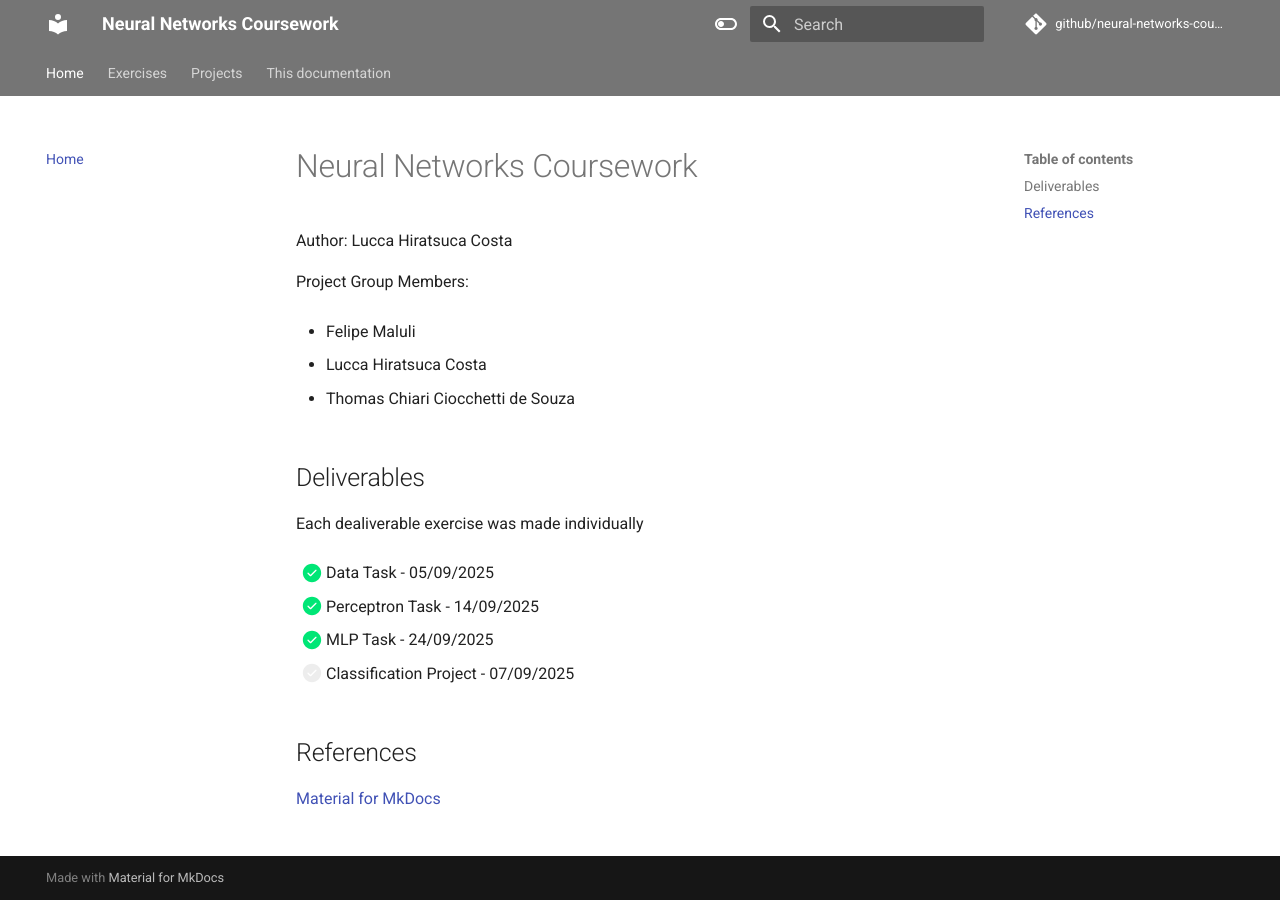
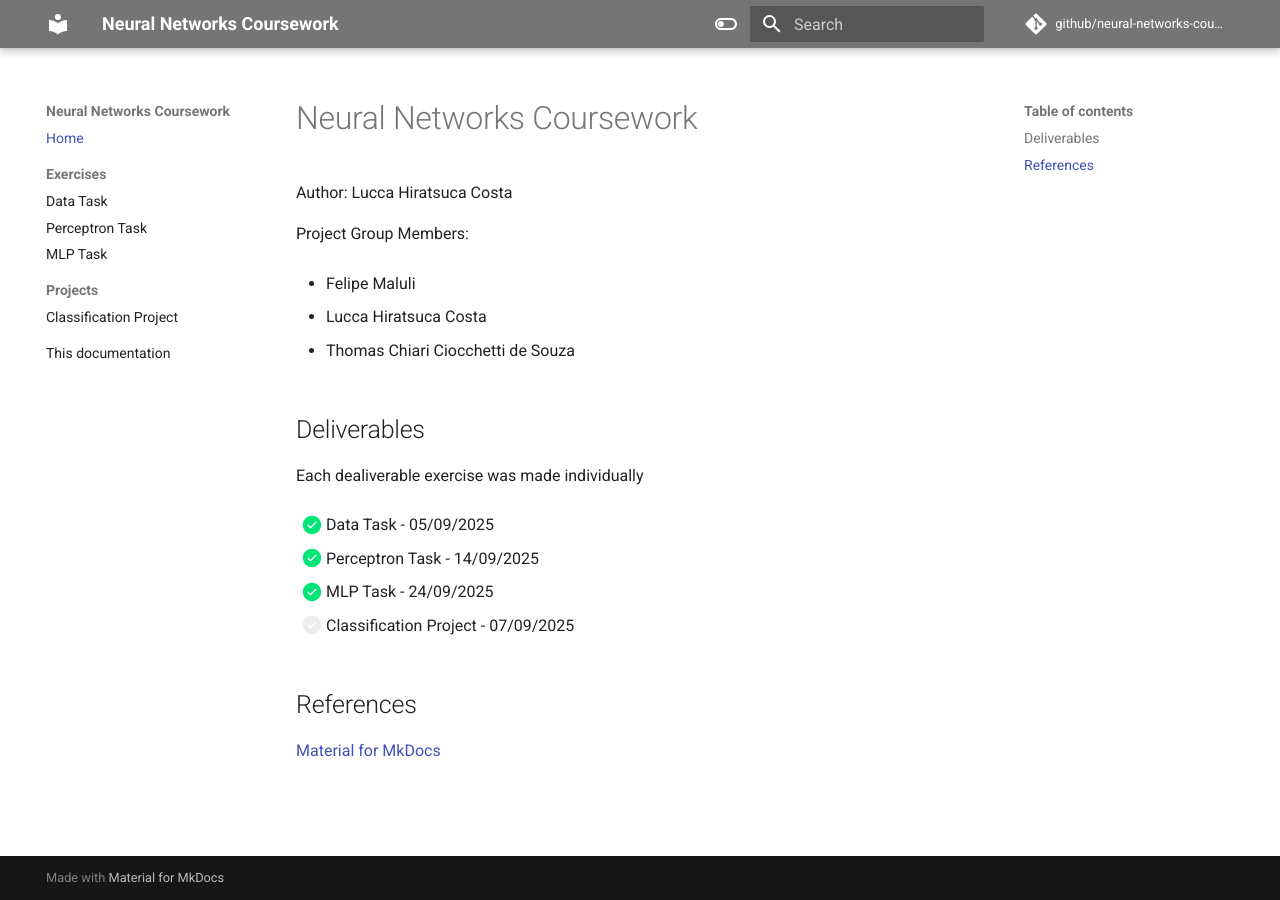
Before and after one commit to LuccaHiratsuca/neural-networks-coursework, an MkDocs documentation site: the page built from docs/index.md, in a window 1280 px wide. Built offline with MkDocs 1.6.1 and Material for MkDocs 9.7.7, drawn with Linux system fonts in a browser that asks for light colours; comment, search, counter and statistics services are not loaded; part of the change alters nothing that is shown.

```diff
--- /dev/null
+++ b/docs/javascripts/mathjax.js
@@ -0,0 +1,13 @@
+// docs/javascripts/mathjax.js
+window.MathJax = {
+  tex: {
+    inlineMath: [["$", "$"], ["\\(", "\\)"]],
+    displayMath: [["$$", "$$"], ["\\[", "\\]"]],
+    processEscapes: true,
+  },
+  options: {
+    // arithmatex marca os trechos com a classe "arithmatex"
+    ignoreHtmlClass: ".*|",
+    processHtmlClass: "arithmatex"
+  }
+};
--- a/mkdocs.yml
+++ b/mkdocs.yml
@@ -43,7 +43,6 @@ theme:
     - content.code.select
     - content.code.annotate
     - content.tooltips
-    - navigation.tabs
     - navigation.sections
     - navigation.instant
     - navigation.instant.progress
@@ -128,6 +127,7 @@ plugins:
         - ">"
 
 extra_javascript:
+  - javascripts/mathjax.js
   - https://cdn.jsdelivr.net/npm/mathjax@3/es5/tex-mml-chtml.js
   - https://polyfill.io/v3/polyfill.min.js?features=es6
   - https://fastly.jsdelivr.net/npm/jquery/dist/jquery.min.js
```
